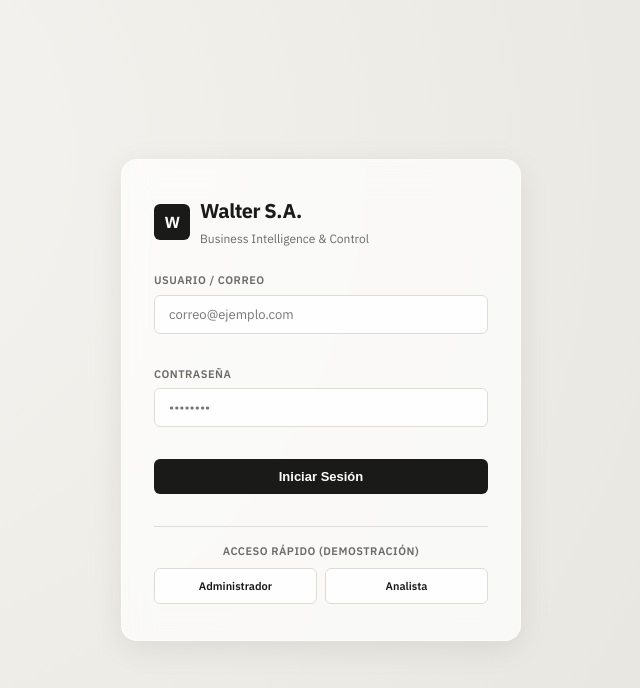
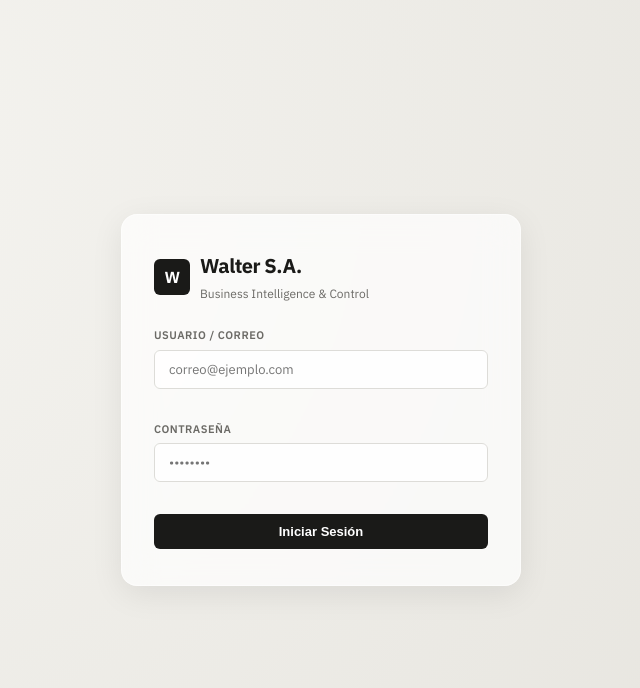
Before and after one commit to pasilv07/NextBI, a Next.js app: page /login in a window 1280 px wide. Shown: the top 688 px of the page, without its empty margins (319-959 px from the left). Built offline with nearby package versions, Linux system fonts and the light colour scheme.

Commit message:
security: remove all demo / quick-login buttons for production deployment

```diff
--- a/src/app/login/page.tsx
+++ b/src/app/login/page.tsx
@@ -11,19 +11,16 @@ function LoginForm() {
   const [error, setError] = useState<string | null>(null);
   const [isLoading, setIsLoading] = useState(false);
 
-  const handleSubmit = async (e?: React.FormEvent, customEmail?: string, customPassword?: string) => {
-    if (e) e.preventDefault();
+  const handleSubmit = async (e: React.FormEvent) => {
+    e.preventDefault();
     setError(null);
     setIsLoading(true);
-
-    const finalEmail = customEmail || email;
-    const finalPassword = customPassword || password;
 
     try {
       const res = await fetch('/api/auth/login', {
         method: 'POST',
         headers: { 'Content-Type': 'application/json' },
-        body: JSON.stringify({ email: finalEmail, password: finalPassword })
+        body: JSON.stringify({ email, password })
       });
 
       const data = await res.json();
@@ -42,16 +39,8 @@ function LoginForm() {
     }
   };
 
-  const handleQuickLogin = (role: 'admin' | 'analista') => {
-    const qEmail = role === 'admin' ? 'admin@walter.com.py' : 'analista@walter.com.py';
-    const qPassword = role === 'admin' ? 'admin123' : 'analista123';
-    setEmail(qEmail);
-    setPassword(qPassword);
-    handleSubmit(undefined, qEmail, qPassword);
-  };
-
   return (
-    <form onSubmit={(e) => handleSubmit(e)} style={{ display: 'flex', flexDirection: 'column', gap: '16px' }}>
+    <form onSubmit={handleSubmit} style={{ display: 'flex', flexDirection: 'column', gap: '16px' }}>
       {error && (
         <div className="alert al-r" style={{ marginBottom: '8px' }}>
           <span>●</span>
@@ -94,57 +83,6 @@ function LoginForm() {
       >
         {isLoading ? 'Iniciando sesión...' : 'Iniciar Sesión'}
       </button>
-
-      <div style={{ marginTop: '16px', borderTop: '1px solid var(--border)', paddingTop: '16px' }}>
-        <label className="form-label" style={{ display: 'block', marginBottom: '8px', textAlign: 'center' }}>
-          Acceso Rápido (Demostración)
-        </label>
-        <div style={{ display: 'flex', gap: '8px' }}>
-          <button
-            type="button"
-            onClick={() => handleQuickLogin('admin')}
-            disabled={isLoading}
-            style={{
-              flex: 1,
-              padding: '10px 8px',
-              borderRadius: 'var(--radius-sm)',
-              border: '1px solid var(--border)',
-              background: 'rgba(255, 255, 255, 0.8)',
-              color: 'var(--text)',
-              fontSize: '11px',
-              fontWeight: '600',
-              cursor: 'pointer',
-              fontFamily: 'inherit',
-              transition: 'var(--transition)',
-              textAlign: 'center'
-            }}
-          >
-            Administrador
-          </button>
-
-          <button
-            type="button"
-            onClick={() => handleQuickLogin('analista')}
-            disabled={isLoading}
-            style={{
-              flex: 1,
-              padding: '10px 8px',
-              borderRadius: 'var(--radius-sm)',
-              border: '1px solid var(--border)',
-              background: 'rgba(255, 255, 255, 0.8)',
-              color: 'var(--text)',
-              fontSize: '11px',
-              fontWeight: '600',
-              cursor: 'pointer',
-              fontFamily: 'inherit',
-              transition: 'var(--transition)',
-              textAlign: 'center'
-            }}
-          >
-            Analista
-          </button>
-        </div>
-      </div>
     </form>
   );
 }
```
